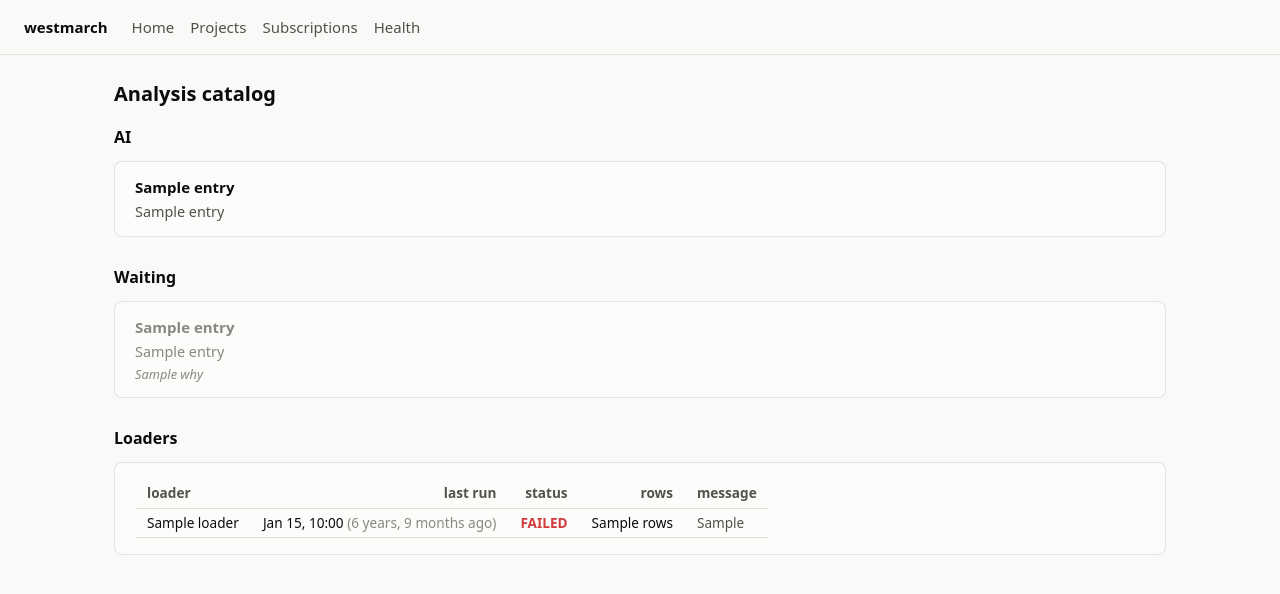
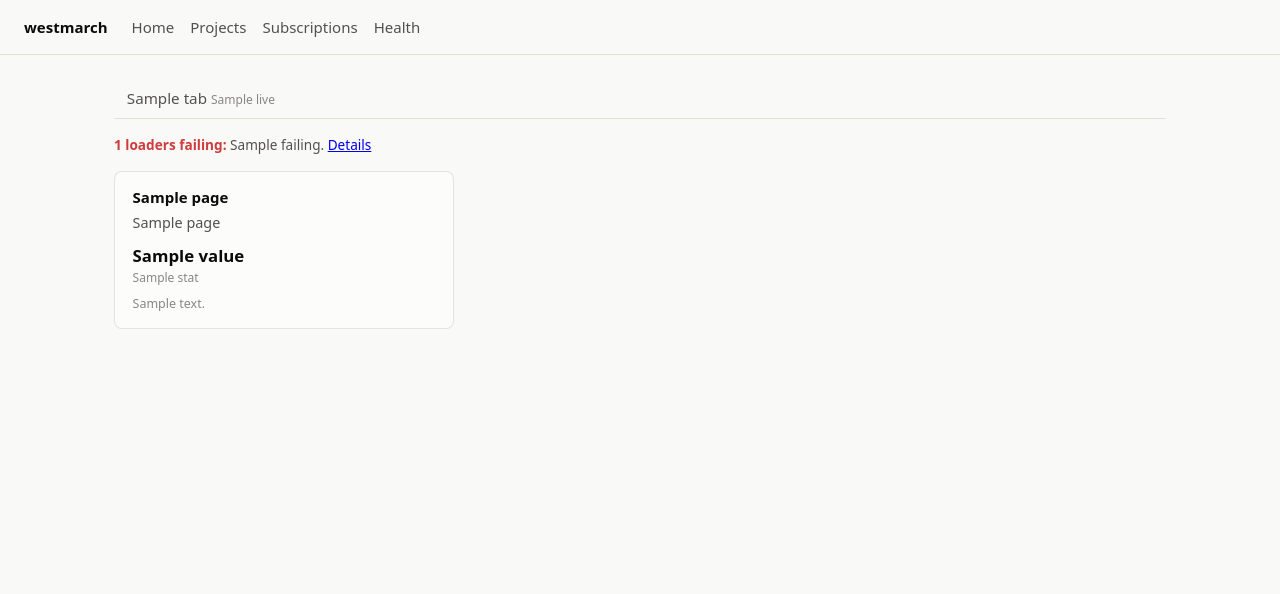
Before and after one commit to sefk/westmarch, a Django app: template templates/catalog/index.html in a window 1280 px wide. Shown: the top 594 px of the page. Run offline with Django 5.2, Linux system fonts and the light colour scheme; the template is opened without the code that fills it: most values are stand-ins (such as "Sample title", 1, 10 or a date in 2020).

Commit message:
catalog: tabbed home page
Home is now the PRD's tabs (Work, Tech, Projects, Health, Social, Fun,
Money). Each lists its question-shaped pages with two or three headline
numbers (7-day cost and sessions, weekly limits, steps/sleep/resting HR,
last trip and trips this year, loaders ok and backup age) and its
planned pages, linked to their issues. A loader status line sits on
every tab; the full loader table moved to Tech. Headlines read small
rollups, and one that raises is logged and left out instead of breaking
the page.

Closes #20.

Co-Authored-By: Claude Opus 5.5 <noreply@anthropic.com>
Claude-Session: https://claude.ai/code/session_015QQk2oUBR59KVTJtvjCR1o

```diff
--- a/templates/catalog/index.html
+++ b/templates/catalog/index.html
@@ -1,61 +1,69 @@
 {% extends "base.html" %}
-{% block title %}Catalog{% endblock %}
+{% block title %}Home{% endblock %}
 
 {% block head %}
 <style>
-.group { margin-bottom: 1.75rem; }
-.group h2 { margin-bottom: 0.75rem; }
-.entry {
-  display: block;
-  padding: 0.6rem 0;
-  border-bottom: 1px solid var(--grid);
-  text-decoration: none;
-  color: inherit;
+.tabs { display: flex; gap: 0.25rem; flex-wrap: wrap; border-bottom: 1px solid var(--grid); margin-bottom: 1rem; }
+.tabs a {
+  color: var(--ink-2); text-decoration: none; padding: 0.45rem 0.8rem; border-bottom: 2px solid transparent;
+  margin-bottom: -1px; font-size: 0.95rem;
 }
-.entry:last-child { border-bottom: none; }
-.entry .title { font-weight: 600; color: var(--ink); }
-a.entry:hover .title { color: var(--series-1); }
-.entry .question { color: var(--ink-2); font-size: 0.9rem; margin-top: 0.15rem; }
-.waiting .entry .title { color: var(--muted); }
-.waiting .entry .question { color: var(--muted); }
-.waiting .entry .why { color: var(--muted); font-size: 0.8rem; font-style: italic; margin-top: 0.15rem; }
+.tabs a.active { color: var(--ink); font-weight: 600; border-bottom-color: var(--series-1); }
+.tabs a .n { color: var(--muted); font-size: 0.75rem; margin-left: 0.25rem; }
+.status { font-size: 0.85rem; color: var(--ink-2); margin: 0 0 1rem; }
+.status .bad { font-weight: 600; }
+.pages { display: grid; grid-template-columns: repeat(auto-fill, minmax(320px, 1fr)); gap: 1rem; }
+.page { display: block; background: var(--surface); border: 1px solid var(--border); border-radius: 8px;
+        padding: 0.9rem 1.1rem; text-decoration: none; color: inherit; }
+a.page:hover { border-color: var(--series-1); }
+.page .title { font-weight: 650; color: var(--ink); display: flex; justify-content: space-between; gap: 0.5rem; }
+.page .q { color: var(--ink-2); font-size: 0.9rem; margin: 0.2rem 0 0.6rem; }
+.page .tag { font-size: 0.72rem; font-weight: 500; color: var(--muted); border: 1px solid var(--border);
+             border-radius: 4px; padding: 0 0.35rem; align-self: center; white-space: nowrap; }
+.page.planned .title { color: var(--ink-2); }
+.page.planned .q { color: var(--muted); }
+.stats { display: flex; flex-wrap: wrap; gap: 0.4rem 1.4rem; margin: 0; }
+.stats div { font-size: 0.75rem; color: var(--muted); }
+.stats b { display: block; font-size: 1.05rem; color: var(--ink); font-variant-numeric: tabular-nums; font-weight: 600; }
+.note { font-size: 0.78rem; color: var(--muted); margin: 0.5rem 0 0; }
+.loaders-card { margin-top: 1.25rem; }
+table.loaders { width: 100%; }
+table.loaders td, table.loaders th { white-space: nowrap; }
 table.loaders td.msg { text-align: left; color: var(--ink-2); max-width: 32rem; overflow: hidden; text-overflow: ellipsis; white-space: nowrap; }
+.scroll { overflow-x: auto; }
 </style>
 {% endblock %}
 
 {% block content %}
-<h1>Analysis catalog</h1>
+<nav class="tabs" aria-label="Tabs">
+  {% for t in tabs %}<a href="?tab={{ t.key }}" class="{% if t.key == tab %}active{% endif %}">{{ t.label }}{% if t.live %}<span class="n">{{ t.live }}</span>{% endif %}</a>{% endfor %}
+</nav>
 
-<section class="group">
-  <h2>AI</h2>
-  <div class="card" style="padding: 0.25rem 1.25rem">
-    {% for entry in entries %}
-    <a class="entry" href="{% url entry.url_name %}">
-      <div class="title">{{ entry.title }}</div>
-      <div class="question">{{ entry.question }}</div>
+<p class="status">
+  {% if failing %}<span class="bad">{{ failing|length }} loader{{ failing|pluralize }} failing:</span> {{ failing|join:", " }}.
+  <a href="?tab=tech#loaders">Details</a>
+  {% elif loader_count %}All {{ loader_count }} loaders ok. <a href="?tab=tech#loaders">Details</a>
+  {% else %}No loader has run yet: <code>uv run manage.py load --all</code>{% endif %}
+</p>
+
+<div class="pages">
+  {% for p in pages %}
+  {% if p.url_name %}<a class="page" href="{% url p.url_name %}">
+  {% elif p.anchor %}<a class="page" href="#{{ p.anchor }}">
+  {% else %}<a class="page planned" href="{{ p.issue_url }}">{% endif %}
+    <div class="title">{{ p.title }}{% if not p.live %}<span class="tag">planned · #{{ p.issue }}</span>{% endif %}</div>
+    <div class="q">{{ p.question }}</div>
+    {% if p.stats %}<div class="stats">{% for label, value in p.stats %}<div><b>{{ value }}</b>{{ label }}</div>{% endfor %}</div>{% endif %}
+    {% if p.note %}<p class="note">{{ p.note }}</p>{% endif %}
   </a>
   {% endfor %}
 </div>
-</section>
 
-<section class="group waiting">
-  <h2>Waiting</h2>
-  <div class="card" style="padding: 0.25rem 1.25rem">
-    {% for entry in waiting %}
-    <div class="entry">
-      <div class="title">{{ entry.title }}</div>
-      <div class="question">{{ entry.question }}</div>
-      <div class="why">{{ entry.why }}</div>
-    </div>
-    {% endfor %}
-  </div>
-</section>
-
-<section class="group">
-  <h2>Loaders</h2>
-  <div class="card">
+{% if tab == "tech" %}
+<section class="card loaders-card" id="loaders">
+  <h2 style="margin-bottom:0.5rem">Loaders</h2>
   {% if runs %}
-    <table class="data loaders">
+  <div class="scroll"><table class="data loaders">
     <thead><tr><th>loader</th><th>last run</th><th>status</th><th>rows</th><th style="text-align:left">message</th></tr></thead>
     <tbody>
     {% for run in runs %}
@@ -68,10 +76,8 @@ table.loaders td.msg { text-align: left; color: var(--ink-2); max-width: 32rem;
     </tr>
     {% endfor %}
     </tbody>
-    </table>
-    {% else %}
-    <p class="muted small" style="margin:0">No loader has run yet. <code>uv run manage.py load --all</code></p>
+  </table></div>
+  {% else %}<p class="muted small" style="margin:0">No loader has run yet. <code>uv run manage.py load --all</code></p>{% endif %}
+</section>
 {% endif %}
-  </div>
-</section>
 {% endblock %}
```
Also changed, not shown: catalog/home.py (added, +182 -0 lines), catalog/tests/test_catalog.py (+35 -2 lines), catalog/views.py (+5 -46 lines), README.md. Lines whose indentation alone changed are shown as unchanged.
